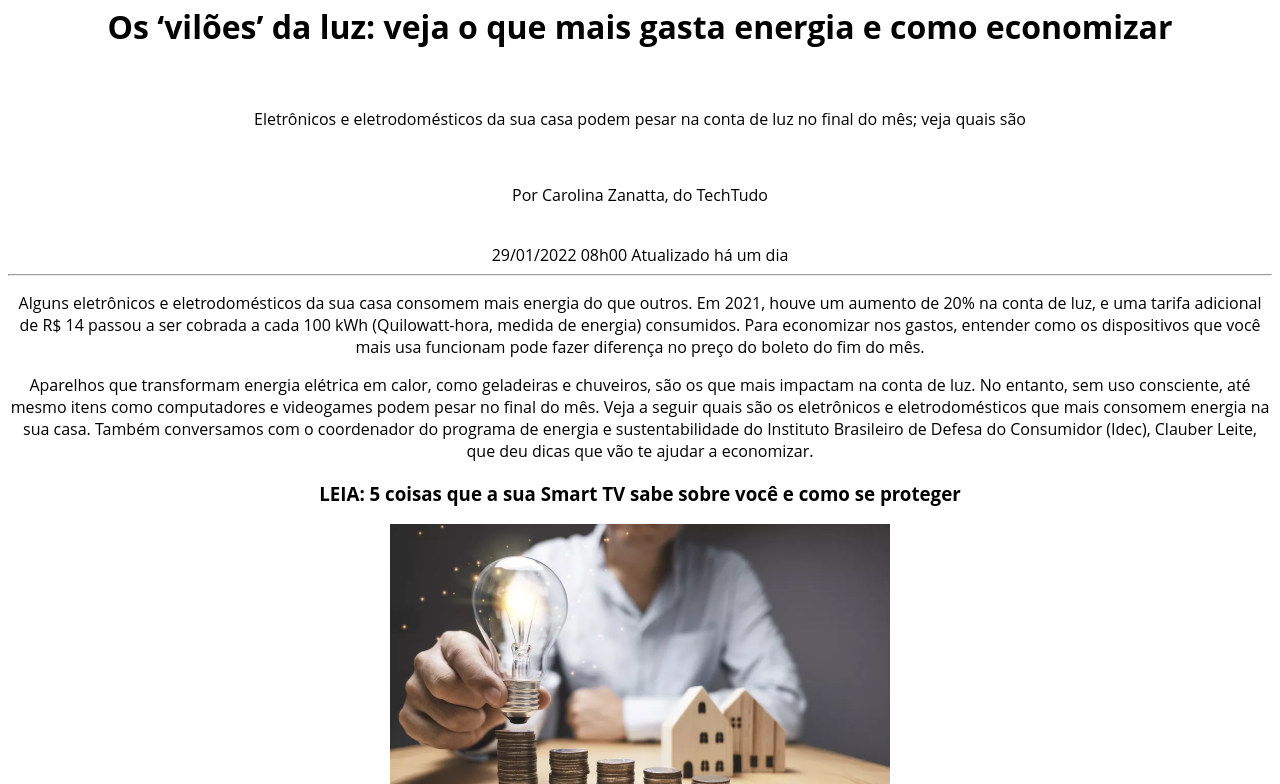
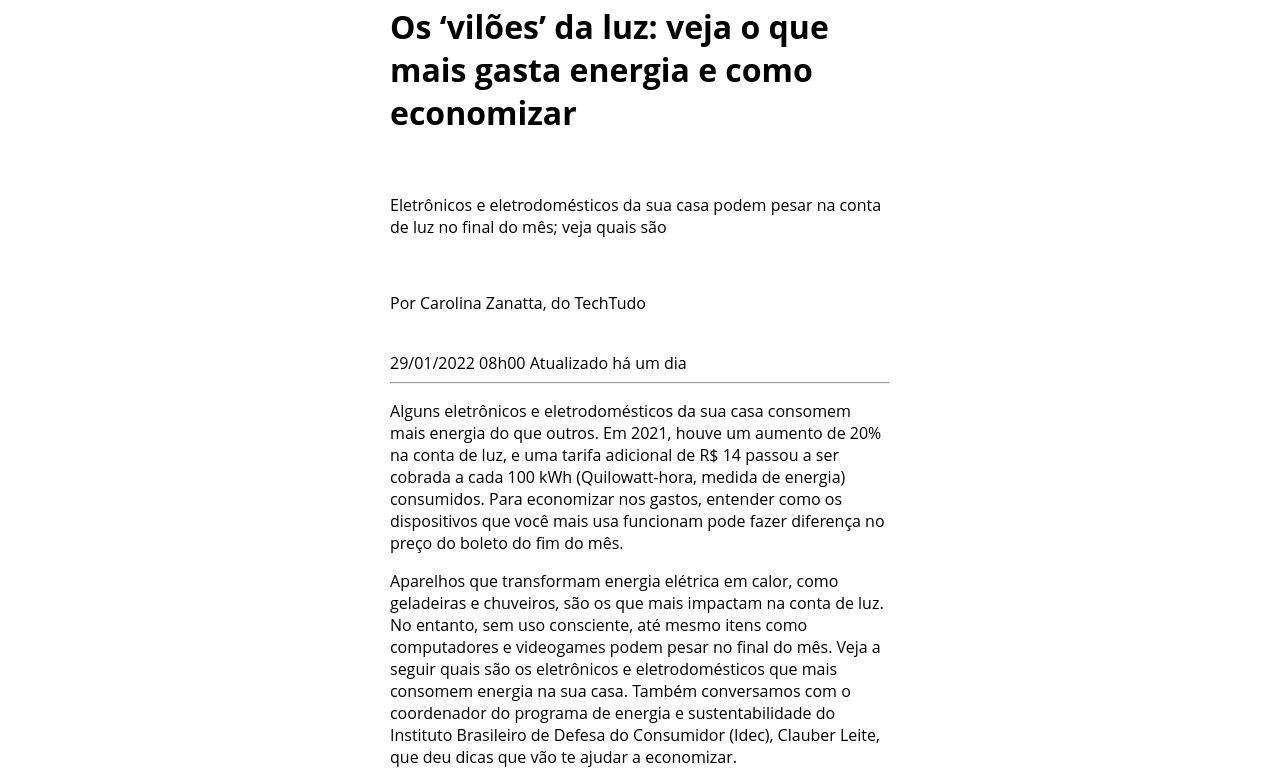
Before and after one commit to JFladsonSilva/projetoPaginaDeConteudo, a plain HTML site: page index.html in a window 1280 px wide. Shown: the part 69-853 px from the top of the page. Drawn offline with Linux system fonts and the light colour scheme.

Commit message:
alinhamento de texto

```diff
--- a/style.css
+++ b/style.css
@@ -1,6 +1,9 @@
 body {
+    width: 500px;
     text-align: center;
     font-family: Open Sans, 'Gill Sans MT', Calibri, 'Trebuchet MS', sans-serif;
+    margin: auto;
+    text-align: left;
 }
 .header {
     background-color: #333;
```
